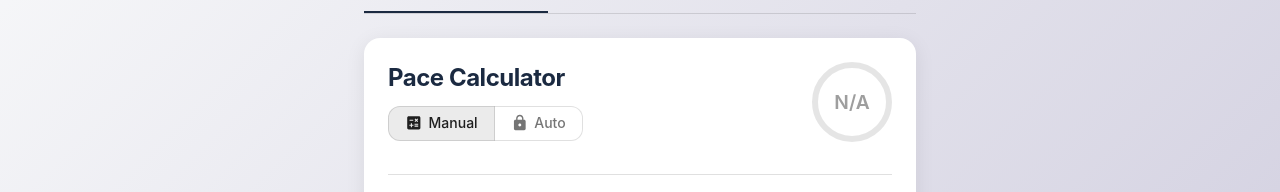
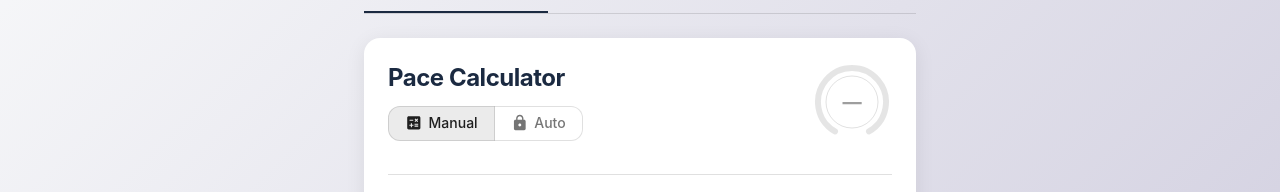
Before and after one commit to sebfoucault/pace-tools, a React (Create React App) app: page / in a window 1280 px wide. Shown: the part 132-324 px from the top of the page. Built offline with nearby package versions, Linux system fonts and the light colour scheme.

Commit message:
Improve gauge

```diff
--- a/src/components/PerformanceGauge.tsx
+++ b/src/components/PerformanceGauge.tsx
@@ -35,51 +35,14 @@ const PerformanceGauge: React.FC<PerformanceGaugeProps> = ({
   ariaLabel,
 }) => {
   const maskId = React.useId();
-  // Display N/A when PI is not available
-  if (performanceIndex === null || performanceIndex <= 0) {
-    return (
-      <Box
-        sx={{
-          position: 'relative',
-          width: size,
-          height: size,
-          display: 'flex',
-          alignItems: 'center',
-          justifyContent: 'center',
-        }}
-        title={tooltip}
-        aria-label={ariaLabel || 'Performance Index not available'}
-      >
-        <Box
-          sx={{
-            position: 'absolute',
-            width: '100%',
-            height: '100%',
-            borderRadius: '50%',
-            border: `6px solid ${tokens.gaugeBackgroundArcStroke}`,
-          }}
-        />
-        <Typography
-          sx={{
-            position: 'relative',
-            fontSize: `${size * 0.015}rem`,
-            fontWeight: 600,
-            color: tokens.gaugeNeutralText,
-            zIndex: 1,
-          }}
-        >
-          N/A
-        </Typography>
-      </Box>
-    );
-  }
+  const isNA = performanceIndex === null || performanceIndex <= 0;
 
   // Gauge range based on marathon benchmarks
   const minPI = 29;
   const maxPI = 90;
 
   // Cap the displayed performance index at 100
-  const displayPI = Math.min(100, performanceIndex);
+  const displayPI = Math.min(100, performanceIndex ?? 0);
   const gaugePercentage = Math.max(0, Math.min(100, ((displayPI - minPI) / (maxPI - minPI)) * 100));
 
   // Gauge: Arc from 7 o'clock to 5 o'clock (300° arc)
@@ -126,7 +89,7 @@ const PerformanceGauge: React.FC<PerformanceGaugeProps> = ({
         justifyContent: 'center',
       }}
       title={tooltip}
-      aria-label={ariaLabel || `Performance Index: ${displayPI.toFixed(1)}`}
+      aria-label={ariaLabel || (isNA ? 'Performance Index not available' : `Performance Index: ${displayPI.toFixed(1)}`)}
     >
       <svg
         width={size}
@@ -150,7 +113,7 @@ const PerformanceGauge: React.FC<PerformanceGaugeProps> = ({
             * Draw black arc shortened by half the gap.
             * Draw grey arc starting after the gap so a thin space remains visible.
         */}
-        {gaugePercentage <= 0 ? (
+        {isNA || gaugePercentage <= 0 ? (
           <path
             d={createArcPath(totalArcDegrees)}
             fill="none"
@@ -252,11 +215,11 @@ const PerformanceGauge: React.FC<PerformanceGaugeProps> = ({
           position: 'relative',
           fontSize: `${size * 0.015}rem`,
           fontWeight: 700,
-          color: tokens.headerColor,
+          color: isNA ? tokens.gaugeNeutralText : tokens.headerColor,
           zIndex: 1,
         }}
       >
-        {displayPI.toFixed(1)}
+        {isNA ? '—' : displayPI.toFixed(1)}
       </Typography>
     </Box>
   );
```
Also changed, not shown: 2 other files (tests, documents, lock files or other folders).
